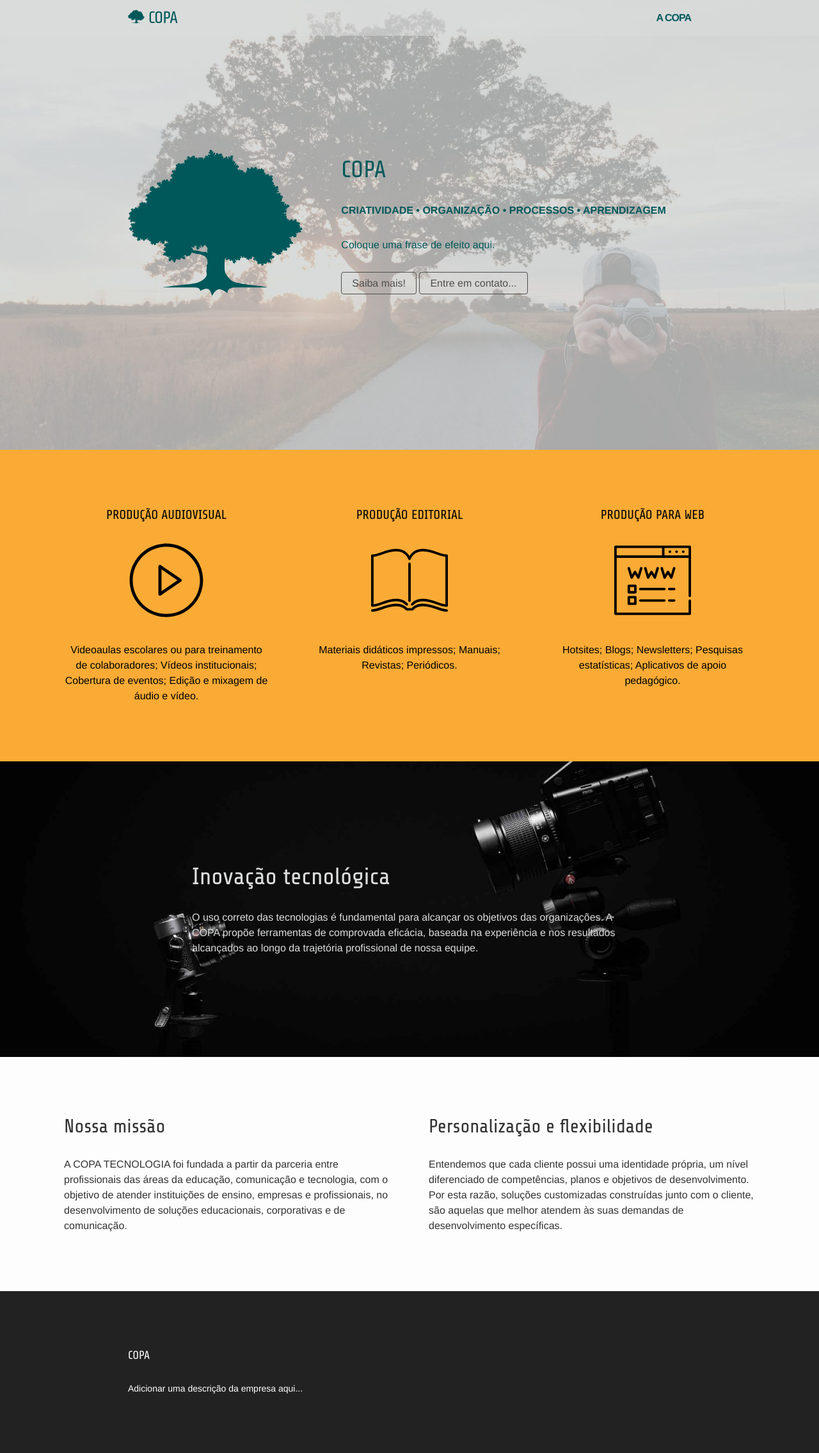
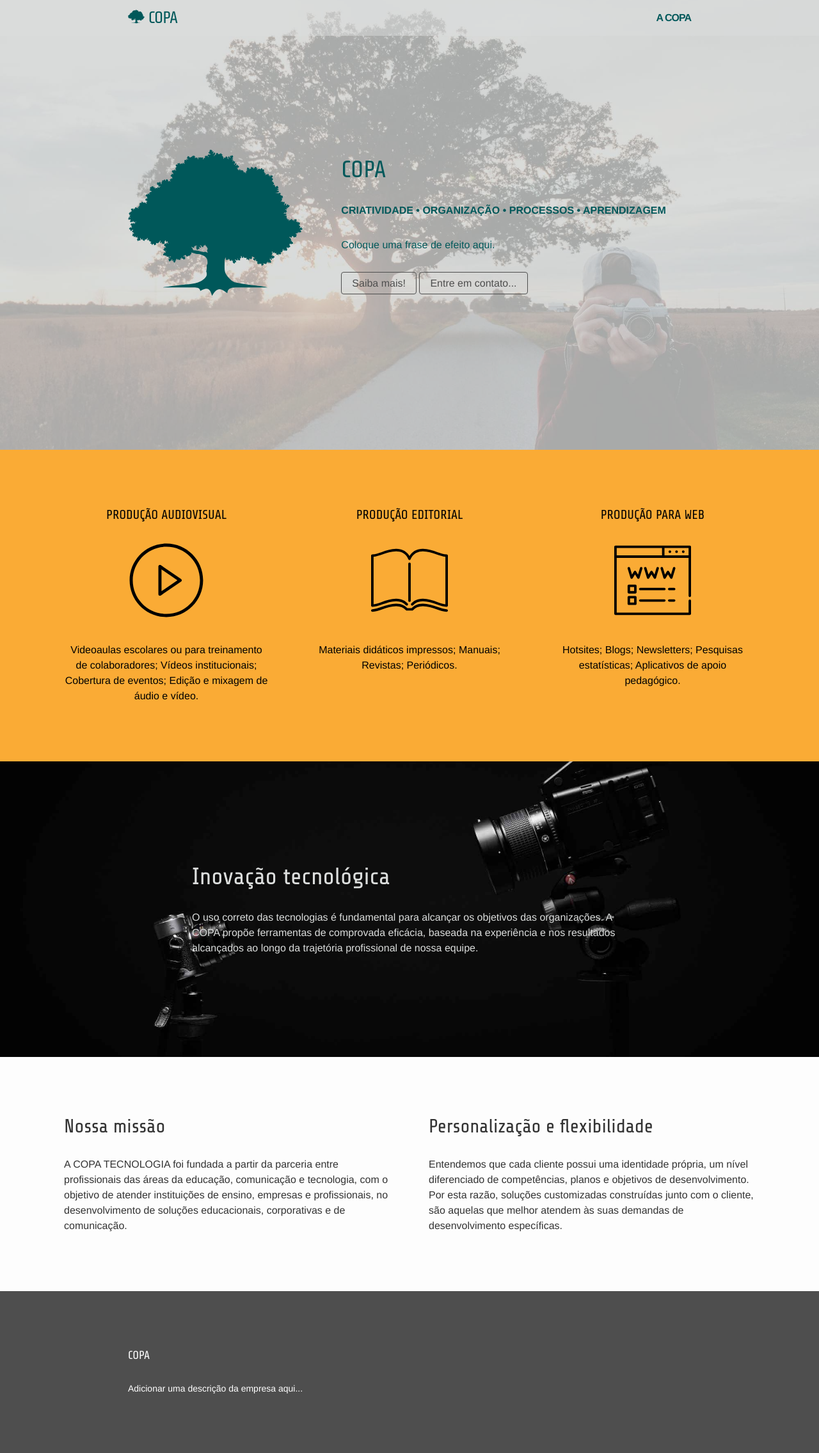
Before and after one commit to CopaTecnologia/copatecnologia.github.io, a Jekyll site: the page built from index.html, in a window 1280 px wide. Shown: the whole page at 64% size. Built offline with Jekyll 4.4.1, drawn with Linux system fonts in a browser that asks for light colours.

Commit message:
Update _layout.sass

```diff
--- a/_sass/_layout.sass
+++ b/_sass/_layout.sass
@@ -95,7 +95,7 @@
 
 .site-footer
     font-size: $small-font-size
-    background-color: #222
+    background-color: $grey-color-dark
     padding: $spacing-unit 0
     color: #fff
     a
```
